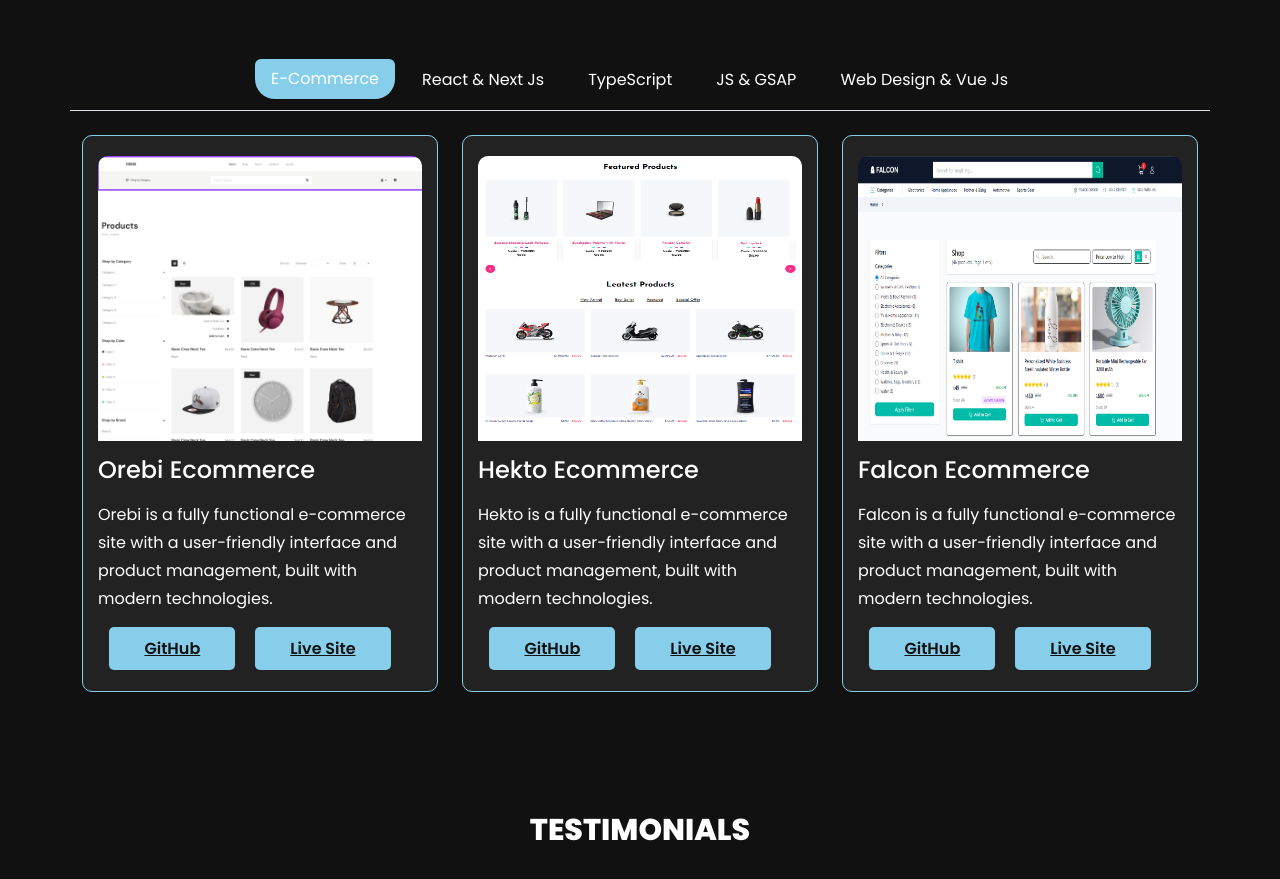
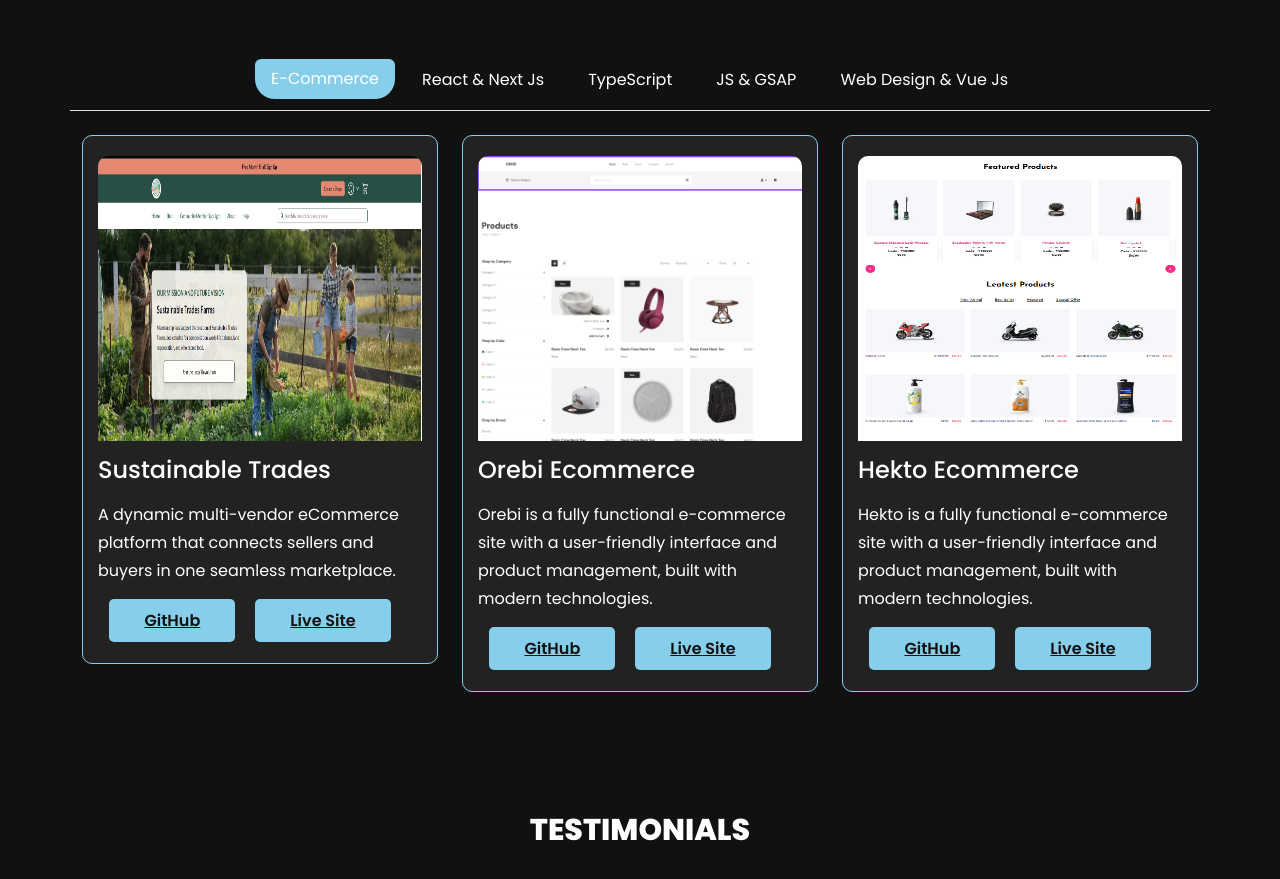
Before and after one commit to fahim-sarker/My-Portfolio, a React (Vite) app: page / in a window 1280 px wide. Shown: the part 3580-4459 px from the top of the page. Built offline with nearby package versions, Linux system fonts and the light colour scheme.

Commit message:
chnage showcase

```diff
--- a/src/components/portfolio/Work.jsx
+++ b/src/components/portfolio/Work.jsx
@@ -20,7 +20,7 @@ import Hekto from "../../assets/hekton.png";
 import Viridian from "../../assets/viridian.png";
 import Project2 from "../../assets/reminder.png";
 import Project3 from "../../assets/drinks.png";
-import Flip from "../../assets/falcon.png"
+import Flip from "../../assets/image.png"
 import Todo from "../../assets/todo.png"
 
 const Work = () => {
@@ -46,8 +46,15 @@ const Work = () => {
         </Row>
         <Row className="text-center flex">
           <Tabs defaultActiveKey="ecommerce" className="mb-4 list11">
-            <Tab eventKey="ecommerce" title="E-Commerce">
+          {/* <Tab eventKey="chanllenges" title="Challenges">
               <Row>
+                <Workreusable
+                  image={Flip}
+                  title="Sustainable Trades"
+                  content="A dynamic multi-vendor eCommerce platform that connects sellers and buyers in one seamless marketplace."
+                  github="https://github.com/fahim-sarker/melissabooth-123-next-js/settings"
+                  livesite="https://sustainable-trades.vercel.app/"
+                />
                 <Workreusable
                   image={Orebi}
                   title="Orebi Ecommerce"
@@ -63,13 +70,34 @@ const Work = () => {
                   github="https://github.com/fahim-sarker/hekto"
                   livesite="https://lucky-peony-d1ab04.netlify.app/"
                 />
+
+              </Row>
+            </Tab> */}
+            <Tab eventKey="ecommerce" title="E-Commerce">
+              <Row>
                 <Workreusable
                   image={Flip}
-                  title="Falcon Ecommerce"
-                  content="Falcon is a fully functional e-commerce site with a user-friendly interface and product management, built with modern technologies."
-                  github="https://github.com/fahim-sarker/Falcon-Test"
-                  livesite="https://falcon-store-test.netlify.app/"
+                  title="Sustainable Trades"
+                  content="A dynamic multi-vendor eCommerce platform that connects sellers and buyers in one seamless marketplace."
+                  github="https://github.com/fahim-sarker/melissabooth-123-next-js/settings"
+                  livesite="https://sustainable-trades.vercel.app/"
                 />
+                <Workreusable
+                  image={Orebi}
+                  title="Orebi Ecommerce"
+                  content="Orebi is a fully functional e-commerce site with a user-friendly interface and product management, built with modern technologies."
+                  github="https://github.com/fahim-sarker/E-COMMERECE"
+                  livesite="https://fs-ecommerce.netlify.app/"
+                />
+
+                <Workreusable
+                  image={Hekto}
+                  title="Hekto Ecommerce"
+                  content="Hekto is a fully functional e-commerce site with a user-friendly interface and product management, built with modern technologies."
+                  github="https://github.com/fahim-sarker/hekto"
+                  livesite="https://lucky-peony-d1ab04.netlify.app/"
+                />
+
               </Row>
             </Tab>
             <Tab eventKey="education" title="React & Next Js">
@@ -101,12 +129,20 @@ const Work = () => {
             <Tab eventKey="TypeScript" title="TypeScript">
               <Row>
                 <Workreusable
+                  image={Ten}
+                  title="10 Minute Scholl Ielts"
+                  content="This is a modern, responsive website  for  10 Minute Ielts Course. The project showcases
+                   my frontend development skills with a clean UI."
+                  github="https://github.com/fahim-sarker/10-Minute-Task"
+                  livesite="https://10-minute-task-ten.vercel.app/en/product/ielts-course"
+                />
+                <Workreusable
                   image={Orebi1}
                   title="Cargo Website"
                   content="This project is a responsive and user-focused website designed for
                   a Cargo company, showcasing their services and capabilities."
                   github="https://github.com/fahim-sarker/swift-express-cargo"
-                  livesite="https://swifttcargo.netlify.app/"
+                  livesite="https://graphfull.vercel.app/"
                 />
 
                 <Workreusable
@@ -115,14 +151,6 @@ const Work = () => {
                   content="This project is a full-featured task management web application built for teams and businesses to organize, track, and manage tasks efficiently."
                   github="https://github.com/fahim-sarker/Viridian"
                   livesite="https://viridianbray-client.netlify.app"
-                />
-                <Workreusable
-                  image={Ten}
-                  title="10 Minute Scholl Ielts"
-                  content="This is a modern, responsive website  for  10 Minute Ielts Course. The project showcases
-                   my frontend development skills with a clean UI."
-                  github="https://github.com/fahim-sarker/10-Minute-Task"
-                  livesite="https://10-minute-task-ten.vercel.app/en/product/ielts-course"
                 />
               </Row>
             </Tab>
```
Also changed, not shown: src/assets/image.png (added). Lines whose indentation alone changed are shown as unchanged.
